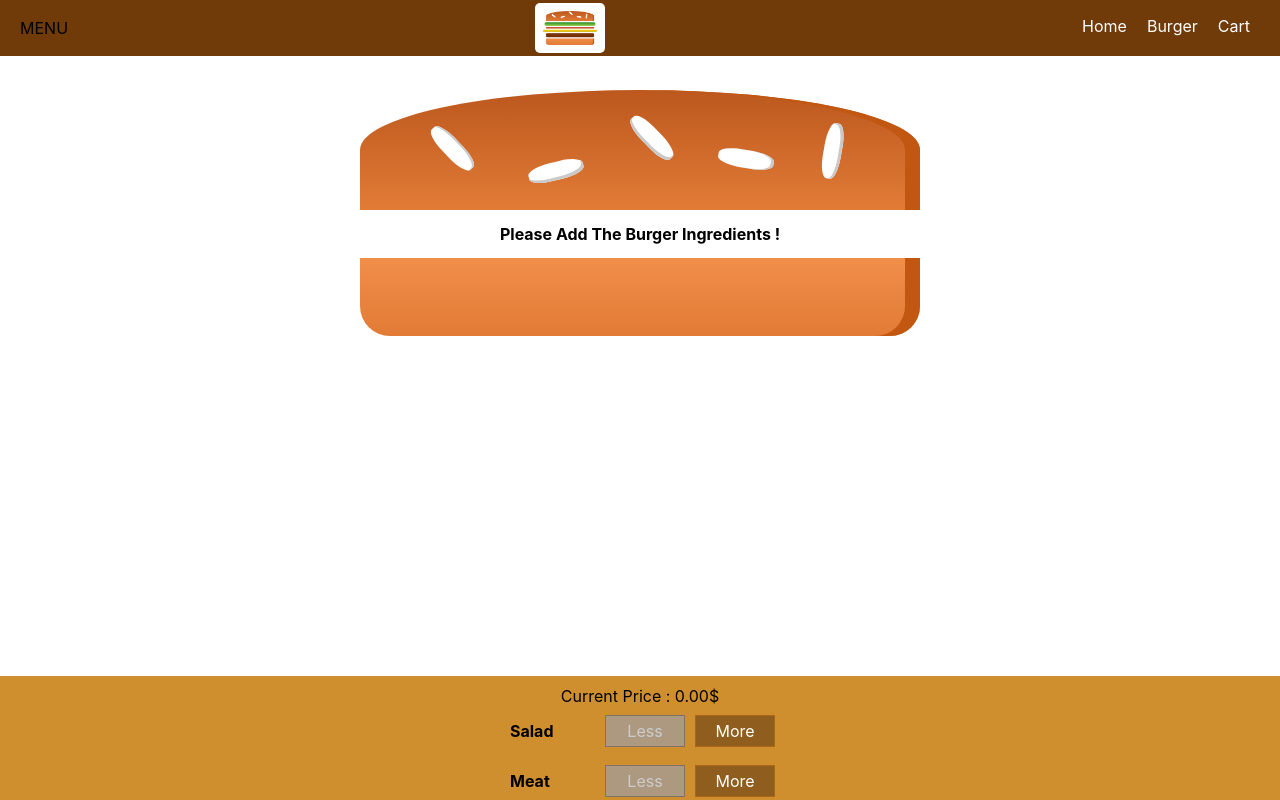
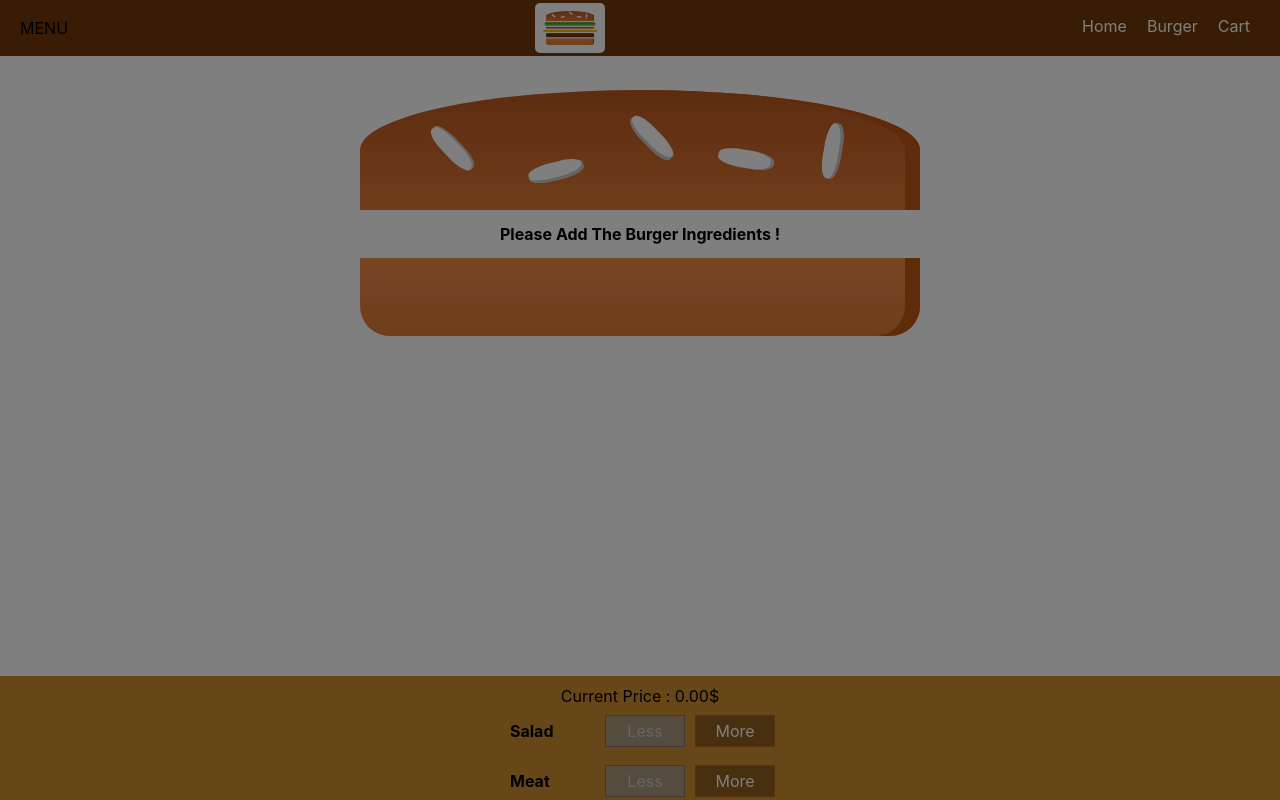
Before and after one commit to MasterBDX/Burger-Generator, a React app: page / in a window 1280 px wide. Shown: the top 800 px of the page. Built offline with nearby package versions, Linux system fonts and the light colour scheme.

Commit message:
reusing the backdrop to handle sideDrawer show

```diff
--- a/src/components/Layout/Layout.js
+++ b/src/components/Layout/Layout.js
@@ -1,4 +1,4 @@
-import React from 'react';
+import React, {Component} from 'react';
 
 import classes from './Layout.module.css';
 import Aux from '../../hoc/Auxiliary/Aux';
@@ -7,15 +7,25 @@ import Toolbar from '../Navigation/Toolbar/Toolbar';
 
 import SideDrawer from '../Navigation/SideDrawer/SideDrawer';
 
-const Layout = (props) => (
-    <Aux>
-        <Toolbar />
-        <SideDrawer />
-        <main className={classes.Content}>
-            {props.children}
-        </main>
-    </Aux>
-)
+
+class Layout extends Component {
+    state = {showSideDrawer:true}
+
+    sideDrwerShowHandler = () => {
+        this.setState({showSideDrawer:false})
+    }
+
+    render (){
+        return <Aux>
+            <Toolbar />
+            <SideDrawer show={this.state.showSideDrawer}
+                        sideDrwerhandler = {this.sideDrwerShowHandler} />
+            <main className={classes.Content}>
+                {this.props.children}
+            </main>
+        </Aux>
+    }
+}
 
 
 
--- a/src/components/Navigation/SideDrawer/SideDrawer.js
+++ b/src/components/Navigation/SideDrawer/SideDrawer.js
@@ -1,12 +1,22 @@
 import React from 'react';
 
+import Aux from '../../../hoc/Auxiliary/Aux';
 import Logo from '../../Logo/Logo';
 import NavigationItems from '../NavigationItems/NavigationItems';
+import Backdrop from '../../UI/Backdrop/Backdrop';
 
 import classes from './SideDrawer.module.css';
 
-const sideDrawer = (props) => (
-    <div className={classes.SideDrawer}>
+const sideDrawer = (props) => {
+    let attechmentClasses = [classes.SideDrawer,classes.Close]
+    if (props.show){
+        attechmentClasses = [classes.SideDrawer,classes.Open]
+    }
+    return (
+        <Aux>
+            <Backdrop show={props.show}
+                      puchaseCancel={props.sideDrwerhandler} />
+            <div className={attechmentClasses.join(' ')}>
                 <div className={classes.Logo}>
                     <Logo />
                 </div>
@@ -14,6 +24,8 @@ const sideDrawer = (props) => (
                     <NavigationItems />
                 </nav>
             </div>
+        </Aux>
 );
+    }
 
 export default sideDrawer;
```
Lines whose indentation alone changed are shown as unchanged.
